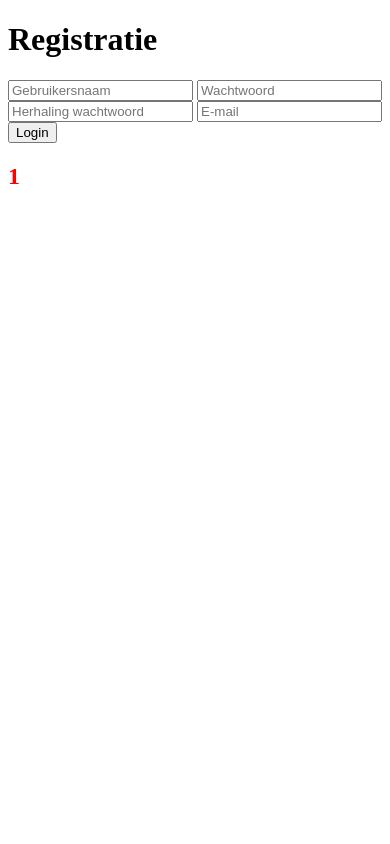
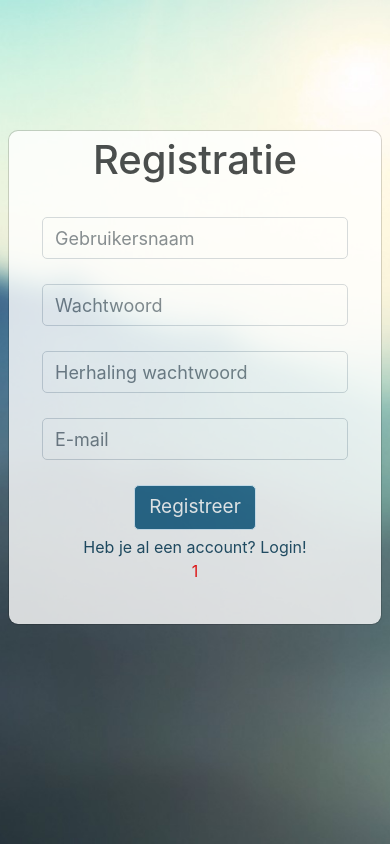
Before and after one commit to ath1s/Stully, a PHP site: page /pages/registration.php?error=1 in a window 390 px wide. Run offline with PHP 8.4, Linux system fonts and the light colour scheme; some libraries are stand-ins or nearby versions.

Commit message:
added styling in dev branch, sorry Nielsgit add -A

```diff
--- a/coffeecall/receiver/call.php
+++ b/coffeecall/receiver/call.php
@@ -11,8 +11,8 @@
 <span>Username: </span><span id="roomname"><?php echo $_GET['id']; ?></span>
     <button onclick="joinCall()">Join Call</button>
         <div id="video-call-div">
+            <video id="remote-video" autoplay></video>
             <video muted id="local-video" autoplay></video>
-            <video id="remote-video" autoplay></video>
             <div class="call-action-div">
                 <button onclick="muteVideo()">Mute Video</button>
                 <button onclick="muteAudio()">Mute Audio</button>
--- a/pages/registration.php
+++ b/pages/registration.php
@@ -1,4 +1,4 @@
-<!DOCTYPE html>
+<!-- <!DOCTYPE html>
 <html lang="nl">
 <head>
     <meta charset="UTF-8">
@@ -14,9 +14,64 @@
         <input type="password" placeholder="Herhaling wachtwoord" name="password2">
         <input type="email" placeholder="E-mail" name="email">
         <input type="submit" value="Login">
-        <?php
-            echo "<h2 style='color:red;'>" . $_GET["error"] . "</h2>";
-        ?>
-    </form>
+
+            <!-- echo "<h2 style='color:red;'>" . $_GET["error"] . "</h2>"; -->
+
+    <!-- </form>
+</body>
+</html> -->
+
+<!DOCTYPE html>
+<html lang="nl">
+<head>
+    <meta charset="UTF-8">
+    <meta http-equiv="X-UA-Compatible" content="IE=edge">
+    <meta name="viewport" content="width=device-width, initial-scale=1.0">
+    <title>Stully - Registratie</title>
+    <link rel="stylesheet" href="https://cdn.jsdelivr.net/npm/bootstrap@4.6.0/dist/css/bootstrap.min.css" integrity="sha384-B0vP5xmATw1+K9KRQjQERJvTumQW0nPEzvF6L/Z6nronJ3oUOFUFpCjEUQouq2+l" crossorigin="anonymous">
+    <script src="https://cdn.jsdelivr.net/npm/bootstrap@4.6.0/dist/js/bootstrap.min.js" integrity="sha384-+YQ4JLhjyBLPDQt//I+STsc9iw4uQqACwlvpslubQzn4u2UU2UFM80nGisd026JF" crossorigin="anonymous"></script>
+    <script
+        src="https://code.jquery.com/jquery-3.6.0.js"
+        integrity="sha256-H+K7U5CnXl1h5ywQfKtSj8PCmoN9aaq30gDh27Xc0jk="
+        crossorigin="anonymous">
+    </script>
+    <script src="https://cdnjs.cloudflare.com/ajax/libs/popper.js/1.14.7/esm/popper-utils.js"></script>
+    <script src="https://use.fontawesome.com/390a5dcccb.js"></script>
+    <link rel="stylesheet" href="../styles/index.css">
+</head>
+<body>
+    <div class="modal-dialog text-center">
+        <div class="col-sm-9 main-section">
+            <div class="modal-content">
+                <div class="col-12 headtext">
+                    <h1>Registratie</h1>
+                </div>
+                <div class="col-12 form-input">
+                    <form method="POST" action="../php/verify_registration.php">
+                        <div class="form-group">
+                            <input type="text" class="form-control" name="username" placeholder="Gebruikersnaam">
+                        </div>
+                        <div class="form-group">
+                            <input type="password" class="form-control" name="password1" placeholder="Wachtwoord">
+                        </div>
+                        <div class="form-group">
+                            <input type="password" class="form-control" name="password2" placeholder="Herhaling wachtwoord">
+                        </div>
+                        <div class="form-group">
+                            <input type="email" class="form-control" name="email" placeholder="E-mail">
+                        </div>
+                        <input type="submit" class="btn btn-success" value="Registreer">
+                    </form>
+                </div>
+
+                <div class="col-12 register">
+                    <a href="../index.php">Heb je al een account? Login!</a>
+                    <?php
+                        echo "<p style='color:red;'>" . $_GET["error"] . "</p>";
+                    ?>
+                </div>
+            </div>
+        </div>
+    </div>
 </body>
 </html>
--- a/php/verify_registration.php
+++ b/php/verify_registration.php
@@ -6,6 +6,6 @@
     if ($verification->register($_POST["username"], $_POST["password1"], $_POST["password2"], $_POST["email"])) {
         header("Location: ../index.php?accountmade=Je%20account%20is%20aangemaakt.%20Je%20kan%20nu%20inloggen.");
     } else {
-        header("Location: ../pages/registration.php?error=Dit%20zijn%20de%20verkeerde%20gegevens.");
+        header("Location: ../pages/registration.php?error=Er%20is%20een%20fout%20opgetreden.");
     }
 ?>
--- /dev/null
+++ b/styles/index.css
@@ -0,0 +1,57 @@
+body {
+    background: url(../assets/background.jpeg) no-repeat center center fixed;
+    background-size: cover;
+}
+
+.main-section {
+    margin: 0 auto;
+    margin-top: 130px;
+    padding: 0;
+}
+
+.modal-content {
+    background-color: #fff;
+    opacity: .8;
+    padding: 0 18px;
+    border-radius: 10px;
+}
+
+.headtext {
+    padding: 5px 0 25px;
+}
+
+.form-group {
+    margin-bottom: 25px;
+}
+
+.form-group input {
+    height: 42px;
+    border-radius: 5px;
+    font-size: 18px;
+}
+
+.form-input[type=submit] {
+    width: 40%;
+    margin: 5px 0 25px;
+}
+
+.btn-success {
+    background-color: #1c6288;
+    font-size: 19px;
+    border-radius: 5px;
+    padding: 7px 14px;
+    border: 1px solid #daf1ff;
+}
+
+.btn-success:hover {
+    background-color: #13445e;
+    border: 1px solid #daf1ff;
+}
+
+.register {
+    padding: 5px 0 25px;
+}
+
+.register a {
+    color: #13445e;
+}
```
Also changed, not shown: index.php (+37 -11 lines), assets/background.jpeg (added).
